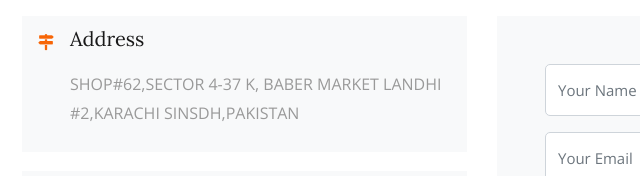
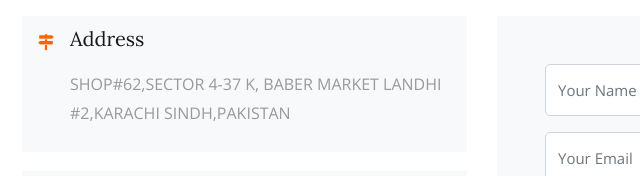
Before and after one commit to amajidansari/alamandsons, a plain HTML site: page index.html in a window 1280 px wide. Shown: the part 3474-3650 px from the top of the page, 63-703 px from the left. Drawn offline with nearby package versions, Linux system fonts and the light colour scheme; files whose address does not match are found by name.

Commit message:
Update index.html

```diff
--- a/index.html
+++ b/index.html
@@ -407,7 +407,7 @@
 		          		</div>
 		          		<div>
 			          		<h3 class="mb-3">Address</h3>
-				            <p>SHOP#62,SECTOR 4-37 K, BABER MARKET LANDHI #2,KARACHI SINSDH,PAKISTAN </p>
+				            <p>SHOP#62,SECTOR 4-37 K, BABER MARKET LANDHI #2,KARACHI SINDH,PAKISTAN </p>
 			            </div>
 			          </div>
 		          </div>
```
